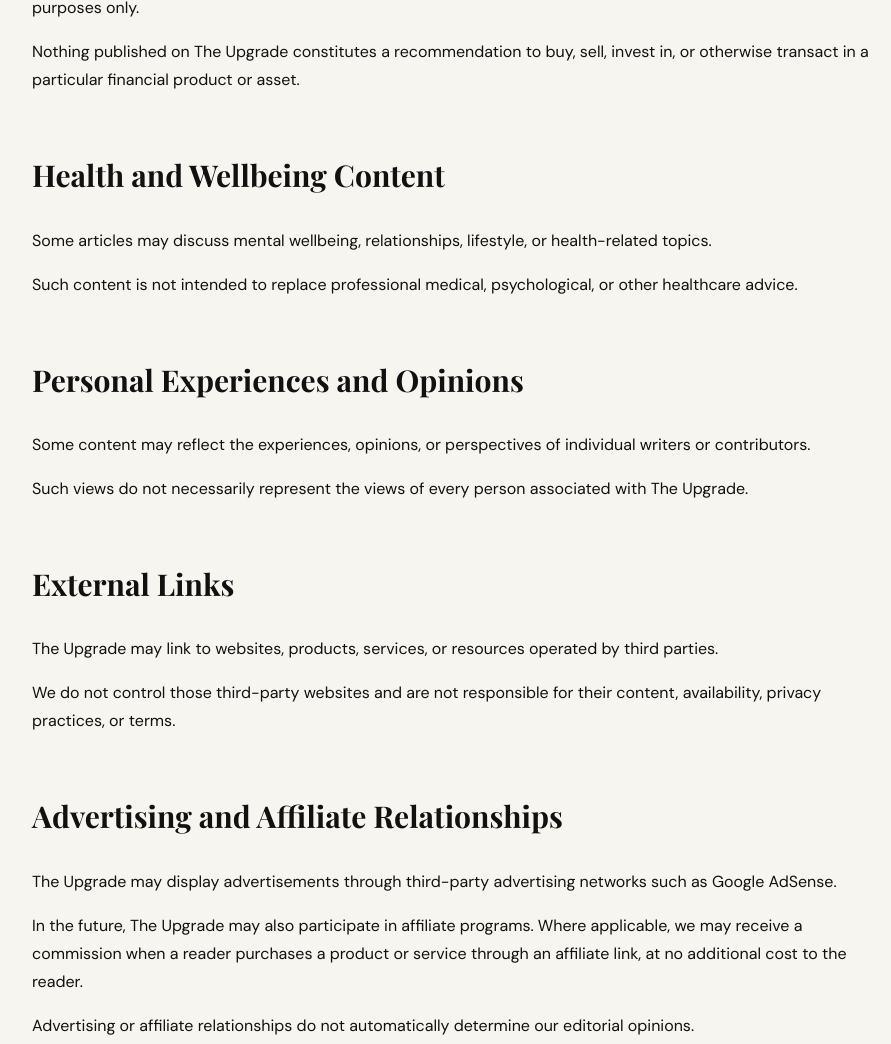
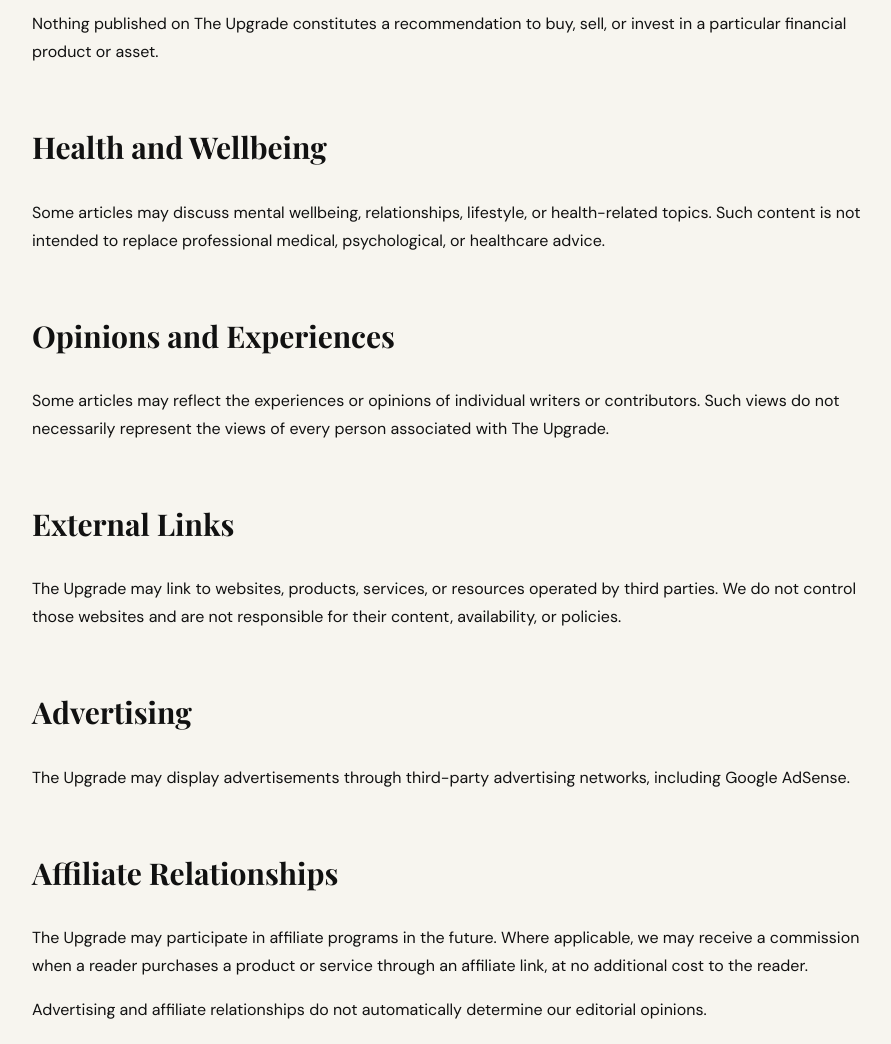
Before and after one commit to Mwesh2004/the-upgrade, a website built with Vite: page disclaimer.html in a window 1280 px wide. Shown: the part 1171-2215 px from the top of the page, without its empty margins (183-1074 px from the left). Built offline with nearby package versions, Linux system fonts and the light colour scheme; a web font is replaced by a local one.

Commit message:
Update disclaimer.html

```diff
--- a/disclaimer.html
+++ b/disclaimer.html
@@ -20,9 +20,7 @@
   >
 
   <style>
-    * {
-      box-sizing: border-box;
-    }
+    * { box-sizing: border-box; }
 
     body {
       margin: 0;
@@ -80,8 +78,7 @@
       margin-top: 55px;
     }
 
-    p,
-    li {
+    p {
       font-size: 16px;
     }
 
@@ -103,9 +100,7 @@
 
 <header>
 
-  <a href="/" class="logo">
-    THE UPGRADE
-  </a>
+  <a href="/" class="logo">THE UPGRADE</a>
 
   <nav>
     <a href="/">Home</a>
@@ -114,37 +109,27 @@
 
 </header>
 
-
 <main>
 
-  <div class="kicker">
-    LEGAL · DISCLAIMER
-  </div>
+  <div class="kicker">LEGAL · DISCLAIMER</div>
 
-  <h1>
-    A Few<br>
-    Things.
-  </h1>
+  <h1>A Few<br>Things.</h1>
 
-  <p>
-    <strong>Last updated: August 2026</strong>
-  </p>
-
+  <p><strong>Last updated: August 2026</strong></p>
 
   <h2>General Information</h2>
 
   <p>
-    The content published by The Upgrade is provided for general
+    Content published by The Upgrade is provided for general
     informational, educational, and entertainment purposes.
   </p>
 
   <p>
-    While we make reasonable efforts to provide useful and accurate
-    information, we do not guarantee that every article, statement,
-    statistic, recommendation, or other piece of information is
-    complete, accurate, or current.
+    We make reasonable efforts to provide useful and accurate
+    information, but we do not guarantee that every article,
+    statement, statistic, recommendation, or other piece of
+    information is complete, accurate, or current.
   </p>
-
 
   <h2>Not Professional Advice</h2>
 
@@ -155,11 +140,9 @@
   </p>
 
   <p>
-    Where a situation requires professional advice, you should consult
-    a qualified professional who can consider your individual
-    circumstances.
+    Where professional advice is required, consult a qualified
+    professional who can consider your individual circumstances.
   </p>
-
 
   <h2>Financial Content</h2>
 
@@ -170,69 +153,53 @@
 
   <p>
     Nothing published on The Upgrade constitutes a recommendation to
-    buy, sell, invest in, or otherwise transact in a particular
-    financial product or asset.
+    buy, sell, or invest in a particular financial product or asset.
   </p>
 
-
-  <h2>Health and Wellbeing Content</h2>
+  <h2>Health and Wellbeing</h2>
 
   <p>
     Some articles may discuss mental wellbeing, relationships,
-    lifestyle, or health-related topics.
+    lifestyle, or health-related topics. Such content is not intended
+    to replace professional medical, psychological, or healthcare advice.
   </p>
 
-  <p>
-    Such content is not intended to replace professional medical,
-    psychological, or other healthcare advice.
-  </p>
-
-
-  <h2>Personal Experiences and Opinions</h2>
+  <h2>Opinions and Experiences</h2>
 
   <p>
-    Some content may reflect the experiences, opinions, or perspectives
-    of individual writers or contributors.
+    Some articles may reflect the experiences or opinions of individual
+    writers or contributors. Such views do not necessarily represent
+    the views of every person associated with The Upgrade.
   </p>
-
-  <p>
-    Such views do not necessarily represent the views of every person
-    associated with The Upgrade.
-  </p>
-
 
   <h2>External Links</h2>
 
   <p>
     The Upgrade may link to websites, products, services, or resources
-    operated by third parties.
+    operated by third parties. We do not control those websites and
+    are not responsible for their content, availability, or policies.
+  </p>
+
+  <h2>Advertising</h2>
+
+  <p>
+    The Upgrade may display advertisements through third-party
+    advertising networks, including Google AdSense.
+  </p>
+
+  <h2>Affiliate Relationships</h2>
+
+  <p>
+    The Upgrade may participate in affiliate programs in the future.
+    Where applicable, we may receive a commission when a reader
+    purchases a product or service through an affiliate link, at no
+    additional cost to the reader.
   </p>
 
   <p>
-    We do not control those third-party websites and are not responsible
-    for their content, availability, privacy practices, or terms.
-  </p>
-
-
-  <h2>Advertising and Affiliate Relationships</h2>
-
-  <p>
-    The Upgrade may display advertisements through third-party
-    advertising networks such as Google AdSense.
-  </p>
-
-  <p>
-    In the future, The Upgrade may also participate in affiliate
-    programs. Where applicable, we may receive a commission when a
-    reader purchases a product or service through an affiliate link,
-    at no additional cost to the reader.
-  </p>
-
-  <p>
-    Advertising or affiliate relationships do not automatically
+    Advertising and affiliate relationships do not automatically
     determine our editorial opinions.
   </p>
-
 
   <h2>Changes</h2>
 
@@ -241,25 +208,22 @@
     changes to the website, its content, or applicable requirements.
   </p>
 
-
   <h2>Contact</h2>
 
   <p>
-    If you have questions about this disclaimer or our editorial
-    practices, please visit our
-    <a href="/contact.html">Contact page</a>.
+    Questions about this disclaimer can be sent to:
+    <a href="mailto:theupgradeke@gmail.com">
+      theupgradeke@gmail.com
+    </a>
   </p>
 
 </main>
-
 
 <footer>
 
   <strong>THE UPGRADE</strong>
 
-  <p>
-    Real talk. Better choices. Keep evolving.
-  </p>
+  <p>Real talk. Better choices. Keep evolving.</p>
 
   <a href="/">Home</a>
   <a href="/privacy.html">Privacy</a>
@@ -267,9 +231,7 @@
   <a href="/disclaimer.html">Disclaimer</a>
   <a href="/contact.html">Contact</a>
 
-  <p>
-    © 2026 The Upgrade. All rights reserved.
-  </p>
+  <p>© 2026 The Upgrade. All rights reserved.</p>
 
 </footer>
 
```
